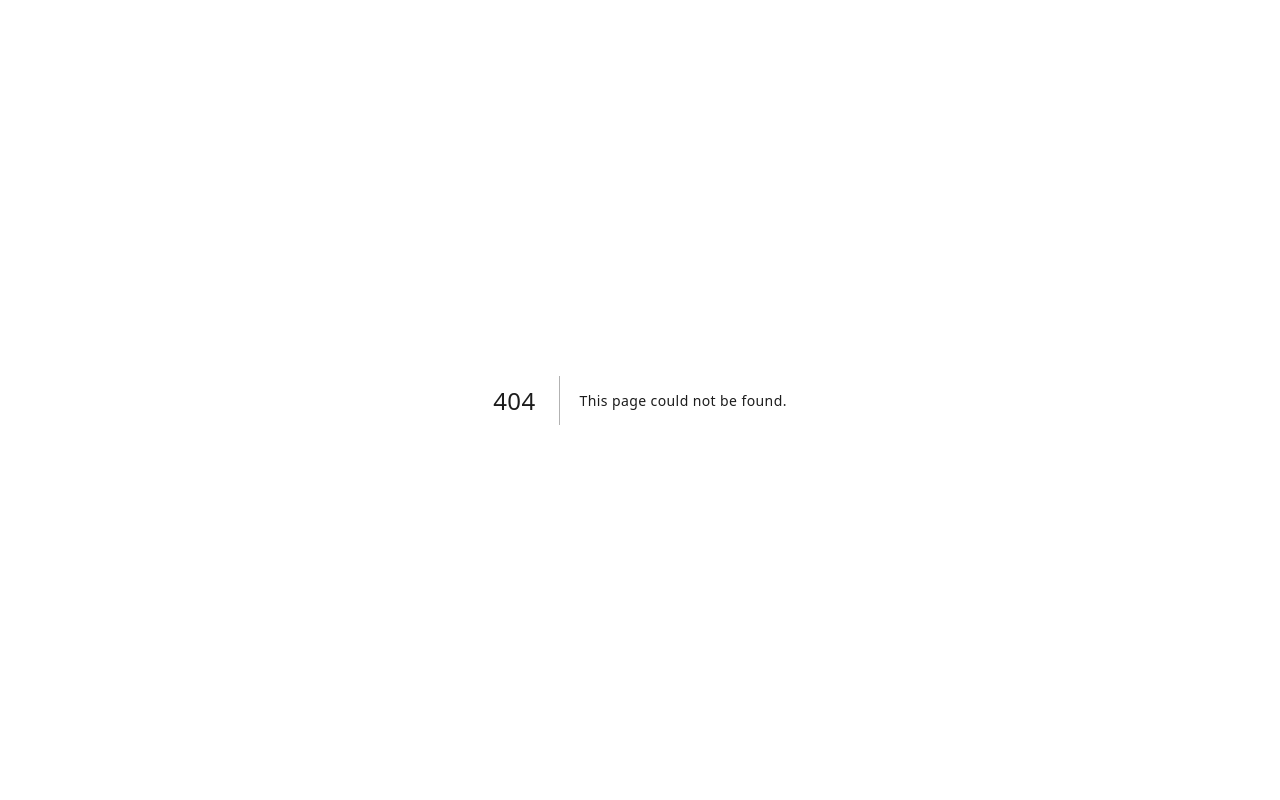
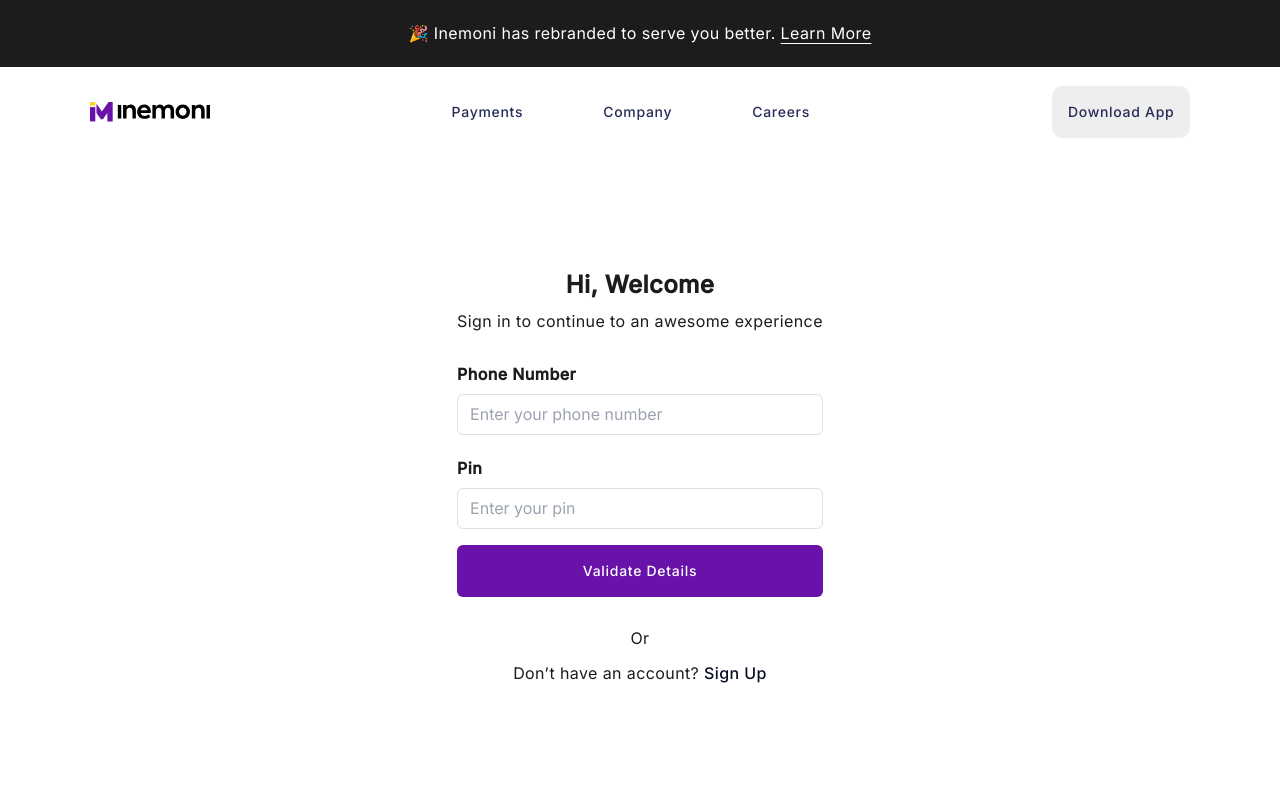
Before and after one commit to detachedsoul/inemoni, a Next.js app: page /sign-in in a window 1280 px wide. Before the commit this address had no page. Shown: the top 800 px of the page. Built offline with nearby package versions, Linux system fonts and the light colour scheme; a web font is replaced by a local one.

Commit message:
style: designed the sign-in page

```diff
--- a/components/FooterBanner.js
+++ b/components/FooterBanner.js
@@ -12,7 +12,8 @@ const FooterBanner = () => {
                     src={FooterBannerLogo}
                     alt="Inemoni"
                     height={50}
-                    quality={100}
+                    quality={ 100 }
+                    priority={true}
                 />
 
                 <div className="space-y-1.5">
--- a/components/Header.js
+++ b/components/Header.js
@@ -25,20 +25,20 @@ const Header = () => {
 			if (dropdownElement !== dropdown.current) {
 				dropdownElement.classList.replace(
 					"-translate-y-0",
-					"-translate-y-[150%]",
+					"-translate-y-[200%]",
 				);
 			}
 		});
 
-		if (dropdown.current.classList.contains("-translate-y-[150%]")) {
+		if (dropdown.current.classList.contains("-translate-y-[200%]")) {
 			dropdown.current.classList.replace(
-				"-translate-y-[150%]",
+				"-translate-y-[200%]",
 				"-translate-y-0",
 			);
 		} else {
 			dropdown.current.classList.replace(
 				"-translate-y-0",
-				"-translate-y-[150%]",
+				"-translate-y-[200%]",
 			);
 		}
 	};
@@ -49,7 +49,7 @@ const Header = () => {
 		dropdowns.forEach((dropdownElement) => {
 			dropdownElement.classList.replace(
 				"-translate-y-0",
-				"-translate-y-[150%]",
+				"-translate-y-[200%]",
 			);
 		});
 
@@ -62,7 +62,7 @@ const Header = () => {
 				if (e.target !== dropdownToggleBtn && dropdownToggleBtn.nextElementSibling.classList.contains("-translate-y-0")) {
 					dropdownToggleBtn.nextElementSibling.classList.replace(
 						"-translate-y-0",
-						"-translate-y-[150%]",
+						"-translate-y-[200%]",
 					);
 				}
 			});
@@ -110,7 +110,7 @@ const Header = () => {
 							</button>
 
 							<div
-								className="absolute top-[calc(100%+.5rem)] rounded-xl z-50 w-full -translate-y-[150%] transition-transform duration-700 ease-in-out md:w-auto md:fixed md:-left-[35%] md:-right-[40%] md:overflow-y-auto md:max-h-[calc((100vh-100%)-100%)] lg:-left-[40%] lg:py-8 lg:px-12 p-4 bg-white shadow-[0px_5px_20px_10px_rgba(0,0,10,0.05)] no-scrollbar"
+								className="absolute top-[calc(100%+.5rem)] rounded-xl z-50 w-full -translate-y-[200%] transition-transform duration-700 ease-in-out md:w-auto md:fixed md:-left-[35%] md:-right-[40%] md:overflow-y-auto md:max-h-[calc((100vh-100%)-100%)] lg:-left-[40%] lg:py-8 lg:px-12 p-4 bg-white shadow-[0px_5px_20px_10px_rgba(0,0,10,0.05)] no-scrollbar"
 								ref={paymentRef}
 							>
 								<div className="grid grid-cols-1 gap-4 md:grid-cols-12 lg:gap-8">
@@ -215,7 +215,7 @@ const Header = () => {
 							</button>
 
 							<div
-								className="absolute top-[calc(100%+.5rem)] rounded-xl z-50 w-full -translate-y-[150%] transition-transform duration-700 ease-in-out md:w-auto md:fixed md:-left-[35%] md:-right-[40%] md:overflow-y-auto md:max-h-[calc((100vh-100%)-100%)] lg:-left-[40%] lg:py-8 lg:px-12 p-4 bg-white shadow-[0px_5px_20px_10px_rgba(0,0,10,0.05)] no-scrollbar"
+								className="absolute top-[calc(100%+.5rem)] rounded-xl z-50 w-full -translate-y-[200%] transition-transform duration-700 ease-in-out md:w-auto md:fixed md:-left-[35%] md:-right-[40%] md:overflow-y-auto md:max-h-[calc((100vh-100%)-100%)] lg:-left-[40%] lg:py-8 lg:px-12 p-4 bg-white shadow-[0px_5px_20px_10px_rgba(0,0,10,0.05)] no-scrollbar"
 								ref={companyRef}
 							>
 								<div className="grid grid-cols-1 gap-4 md:grid-cols-2 lg:gap-8">
--- a/components/contact/ContactForm.js
+++ b/components/contact/ContactForm.js
@@ -1,7 +1,7 @@
 const ContactForm = () => {
     return (
 		<form
-			className="grid place-content-center mx-[5%] p-[5%] rounded-md shadow-[rgba(0,0,0,0.03)_0px_0.25rem_0.5625rem_-0.0625rem,_rgba(0,0,0,0.05)_0px_0.275rem_1.25rem_-0.0625rem] md:w-3/5 md:mx-auto scroll-m-28"
+			className="grid place-content-center mx-[5%] p-[5%] rounded-md shadow-[rgba(0,0,0,0.03)_0px_0.25rem_0.5625rem_-0.0625rem,_rgba(0,0,0,0.05)_0px_0.275rem_1.25rem_-0.0625rem] md:w-3/5 md:mx-auto scroll-m-28 md:shadow-none"
             method="POST"
             id="contact-form"
 		>
--- /dev/null
+++ b/components/sign-in/SignIn.js
@@ -0,0 +1,76 @@
+import Link from "next/link";
+
+const SignInForm = () => {
+    return (
+		<form
+			className="mx-[5%] grid scroll-m-28 place-content-center rounded-md p-[5%] shadow-[rgba(0,0,0,0.03)_0px_0.25rem_0.5625rem_-0.0625rem,_rgba(0,0,0,0.05)_0px_0.275rem_1.25rem_-0.0625rem] md:mx-auto md:w-3/5 md:shadow-none"
+			method="POST"
+			id="contact-form"
+		>
+			<div className="space-y-6">
+				<div className="space-y-2 text-center">
+					<h2 className="header text-2xl">Hi, Welcome</h2>
+
+					<p className="text-base">
+						Sign in to continue to an awesome experience
+					</p>
+				</div>
+
+				<div className="grid gap-4 md:gap-x-6">
+					<label
+						className="grid gap-0.5"
+						htmlFor="phone-number"
+					>
+						<span className="font-bold">Phone Number</span>
+
+						<input
+							type="tel"
+							name="phone-number"
+							id="phone-number"
+							className="form-input"
+							placeholder="Enter your phone number"
+						/>
+					</label>
+
+					<label
+						className="grid gap-0.5"
+						htmlFor="password"
+					>
+						<span className="font-bold">Pin</span>
+
+						<input
+							type="password"
+							name="password"
+							id="password"
+							className="form-input"
+							placeholder="Enter your pin"
+						/>
+					</label>
+
+					<button
+						className="btn block rounded-md bg-brand-purple text-white transition-colors duration-300 ease-in hover:bg-brand-navlink"
+						type="submit"
+					>
+						Validate Details
+					</button>
+				</div>
+
+				<div className="sapce-y-5">
+					<p className="text-center font-normal">Or</p>
+
+					<p className="text-center">
+						Don’t have an account?{" "}
+						<Link
+							className="font-medium text-brand-dark-purple"
+							href="/sign-up"
+						>
+							Sign Up
+						</Link>
+					</p>
+				</div>
+			</div>
+		</form>
+	);
+};
+
+export default SignInForm;
--- /dev/null
+++ b/pages/sign-in.js
@@ -0,0 +1,27 @@
+import SignInForm from "@components/sign-in/SignIn";
+import Layout from "./_layout";
+import Head from "next/head";
+
+const SignIn = () => {
+    return (
+		<>
+			<Head>
+				<title>Inemoni | Sign In</title>
+				<meta
+					name="description"
+					content="Sign in to your account"
+				/>
+			</Head>
+
+			<main className="space-y-[20%] py-12 sm:space-y-[10%]">
+				<SignInForm />
+			</main>
+		</>
+	);
+};
+
+export default SignIn;
+
+SignIn.getLayout = (page) => {
+	return <Layout>{page}</Layout>;
+};
```
Also changed, not shown: styles/globals.css.
